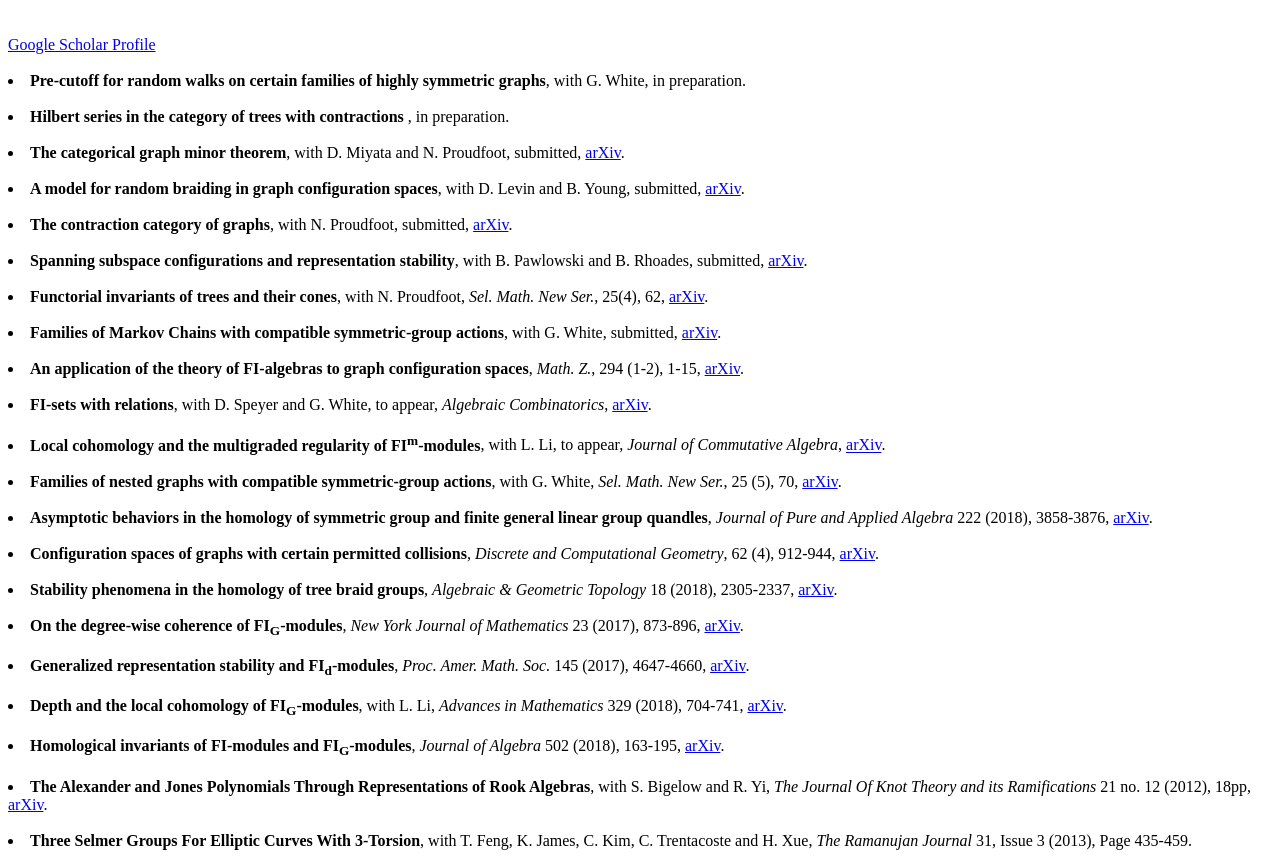
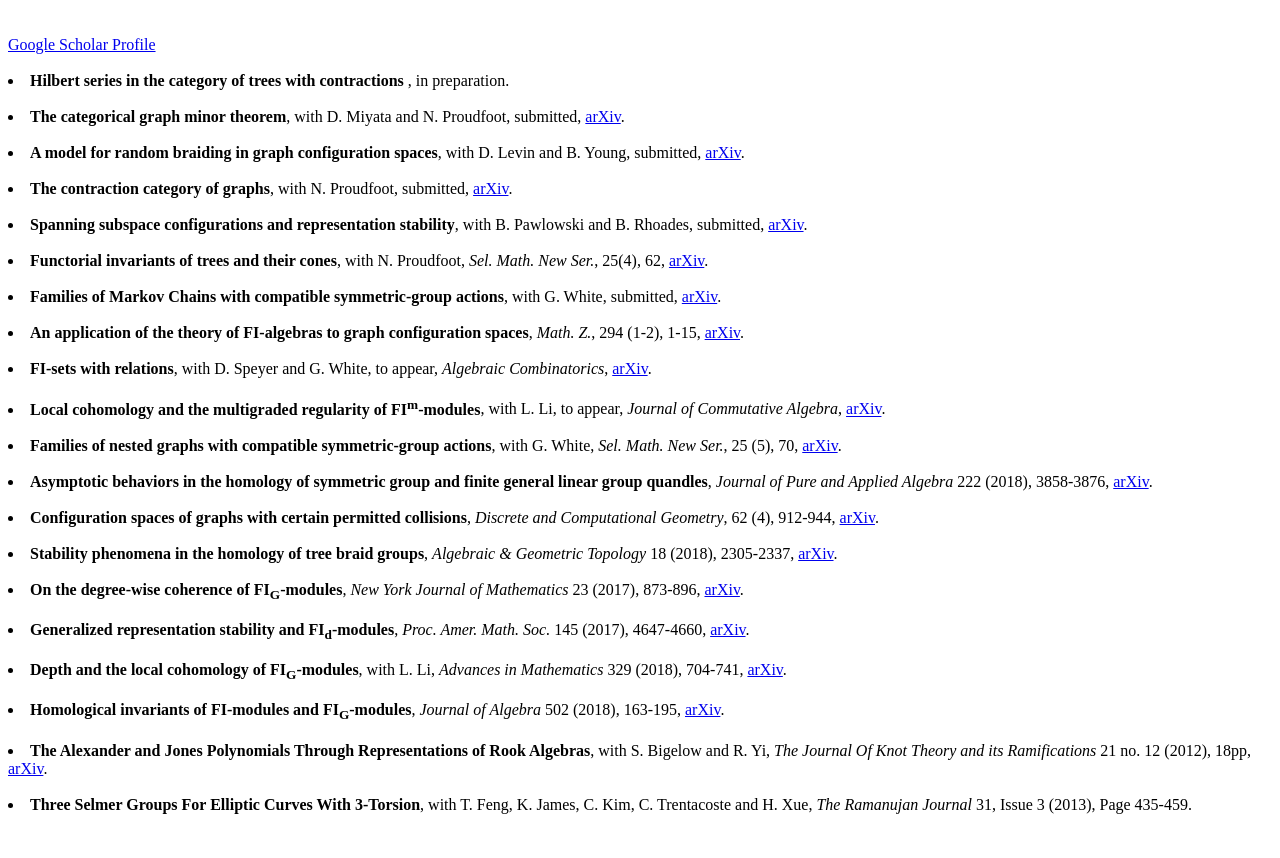
Before and after one commit to ericgramos/ericgramos.github.io, a plain HTML site: page papers.html in a window 1280 px wide. Shown: the part 48-906 px from the top of the page. After the commit the page ends 870 px from the top, so only its background shows below. Drawn offline with Linux system fonts and the light colour scheme.

Commit message:
Update papers.html

```diff
--- a/papers.html
+++ b/papers.html
@@ -9,8 +9,6 @@
 <br>
 <a href= "https://scholar.google.com/citations?user=Xax1d_cAAAAJ&hl=en&oi=sra">Google Scholar Profile</a>
 <br><br>
-
-<li> <b>Pre-cutoff for random walks on certain families of highly symmetric graphs</b>, with G. White, in preparation.</li><br>
 
 <li> <b> Hilbert series in the category of trees with contractions </b>, in preparation. </li><br>
 
```
